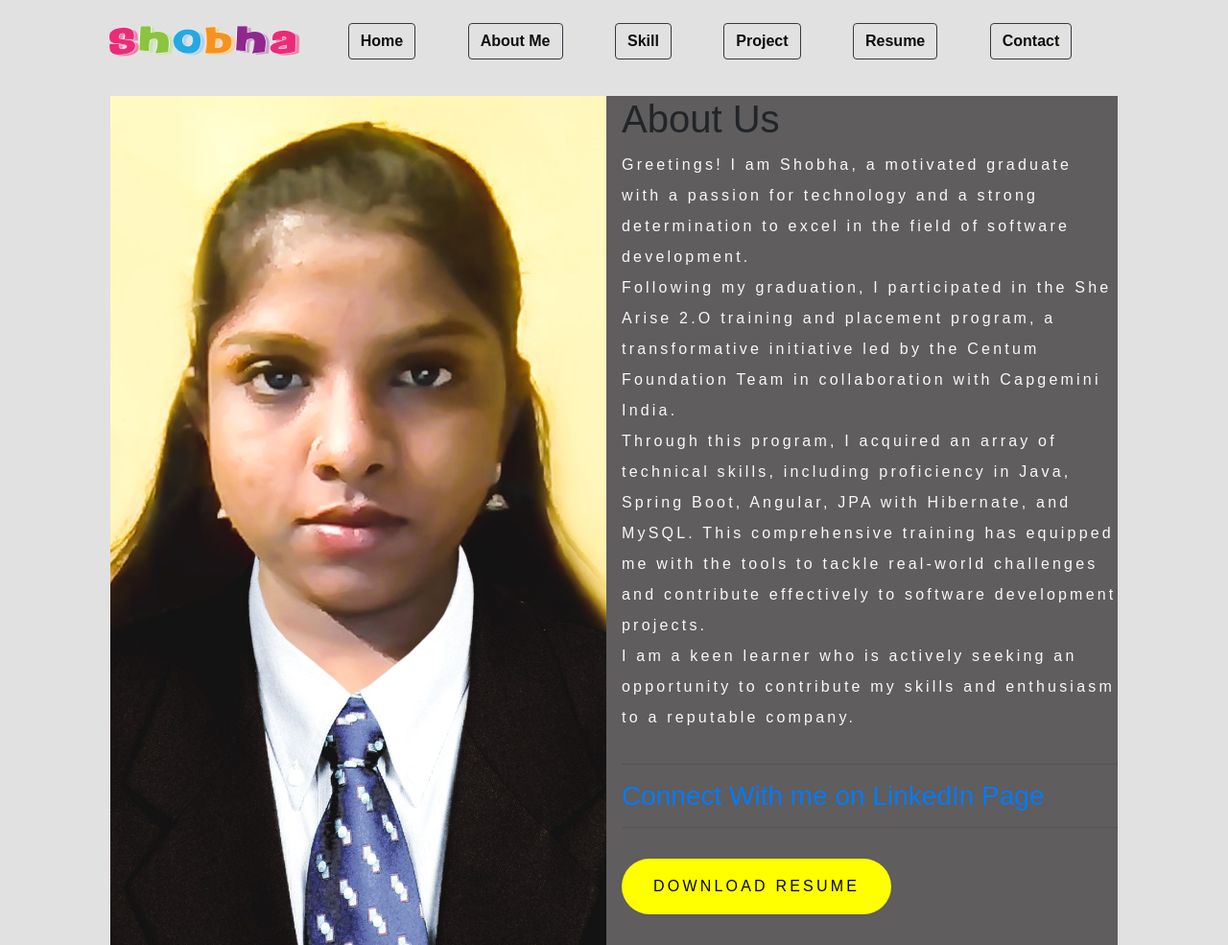
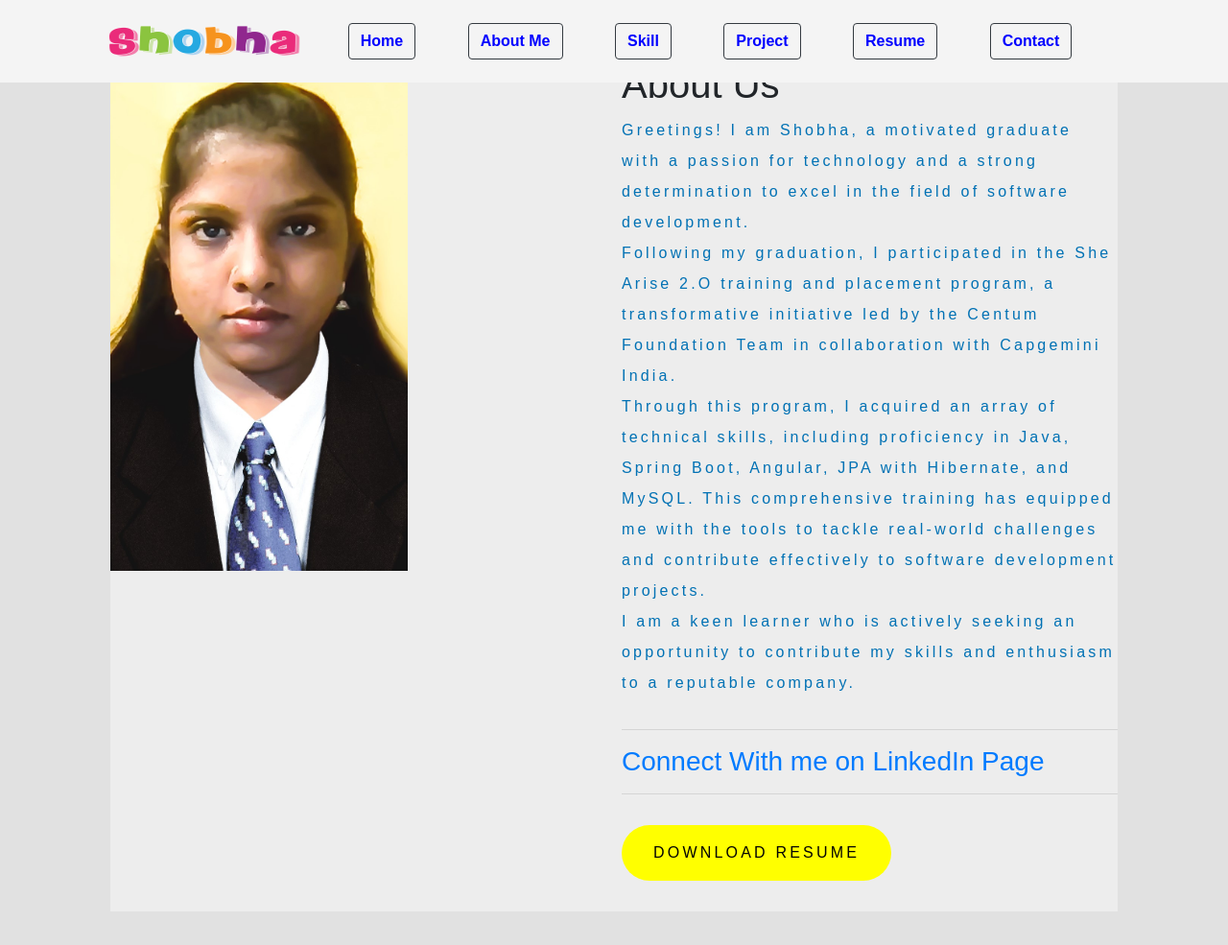
Before and after one commit to ShobhaG09/CODSOFT, a plain HTML site: page Shobha_Portfolio/index.html in a window 1280 px wide. Shown: the top 985 px of the page at 96% size. Drawn offline with nearby package versions, Linux system fonts and the light colour scheme.

Commit message:
third commit

```diff
--- a/Shobha_Portfolio/CSS/style.css
+++ b/Shobha_Portfolio/CSS/style.css
@@ -70,8 +70,8 @@
     padding: 4rem 9%;
   }
   header {
-    background-color:	rgb(225, 225, 225);
-   color: #040404;
+    background-color:	rgb(244, 244, 244);
+   color: rgb(0, 0, 160);
     text-align: center;
     padding: 10px;
     position: fixed;
@@ -105,15 +105,15 @@
 
   }
 
- marquee{
+/* marquee{
     color: #110f88;
     font-size: larger;
     font-weight: bolder;
     font-family: 'Lucida Sans', 'Lucida Sans Regular', 'Lucida Grande', 'Lucida Sans Unicode', Geneva, Verdana, sans-serif;
-  }
+  }*/
   .navbar a {
     text-decoration: none;
-    color: rgb(14, 14, 14);
+    color: rgb(0, 0, 255);
     font-weight: bold;
   }
 
@@ -145,8 +145,8 @@
   }
 
   .about .box-container .box .image img {
-    width: 100%;
-    height: 100%;
+    width: 60%;
+    height: 60%;
     object-fit: cover;
   }
 
@@ -157,10 +157,10 @@
 
   }
   .about .box-container{
-    background-color: #5f5d5d;
+    background-color: rgb(237, 237, 237);
   }
   .about .box-container .box p {
-    color: #faf7f7;
+    color: rgb(1, 113, 180);
     margin-bottom: 2rem;
     font-size: 1.0rem;
     letter-spacing: 0.2rem;
--- a/Shobha_Portfolio/index.html
+++ b/Shobha_Portfolio/index.html
@@ -43,7 +43,6 @@
         </div>
     </section>-->
     <section class="about" id="about">
-        <marquee> ********** Well-Come To My Personal Portfolio **********</marquee>
         <div class="box-container">
             <div class="box">
                 <div class="image">
```
